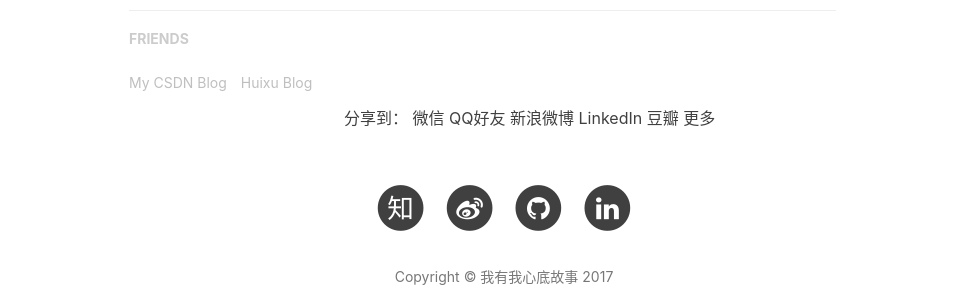
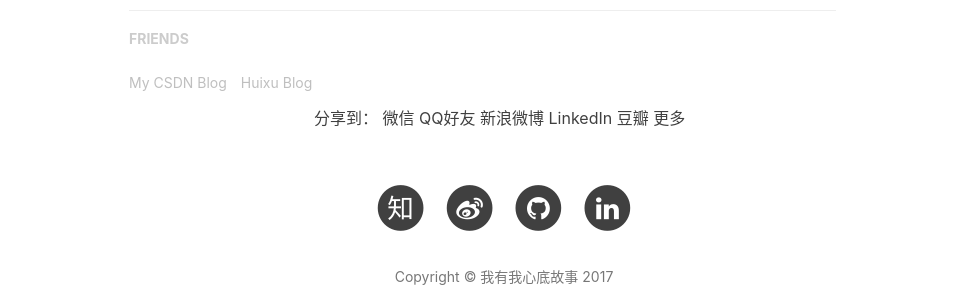
Before and after one commit to Tomy-Lee/Tomy-Lee.github.io, a Jekyll site: the page built from _posts/2017-11-13-golang-martini.md, in a window 1280 px wide. Shown: the part 4673-4973 px from the top of the page, without its empty margins (136-1100 px from the left). Built offline with Jekyll 4.4.1, drawn with Linux system fonts in a browser that asks for light colours; nearby versions of some CDN libraries; comment, search, counter and statistics services are not loaded.

Commit message:
Update post.html

```diff
--- a/_layouts/post.html
+++ b/_layouts/post.html
@@ -255,7 +255,7 @@ layout: default
 
 
 <!-- JiaThis Button BEGIN -->
-<div class="jiathis_style" style="padding-left:480px">
+<div class="jiathis_style" style="padding-left:450px">
 	<span class="jiathis_txt">分享到：</span>
 	<a class="jiathis_button_weixin">微信</a>
 	<a class="jiathis_button_cqq">QQ好友</a>
```
